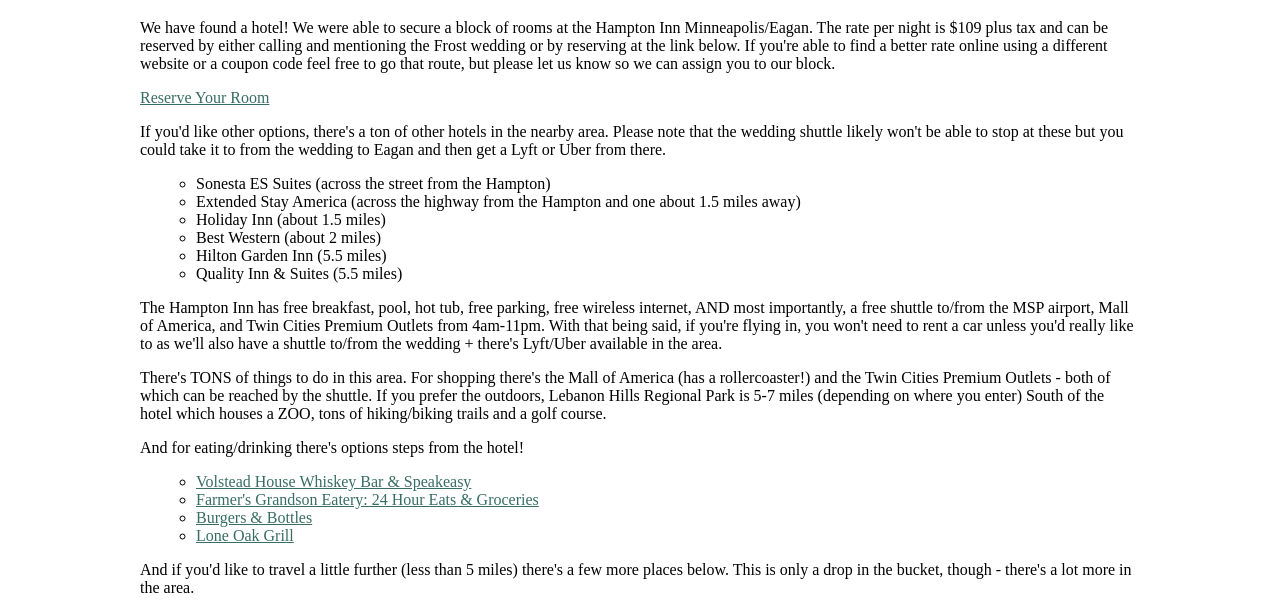
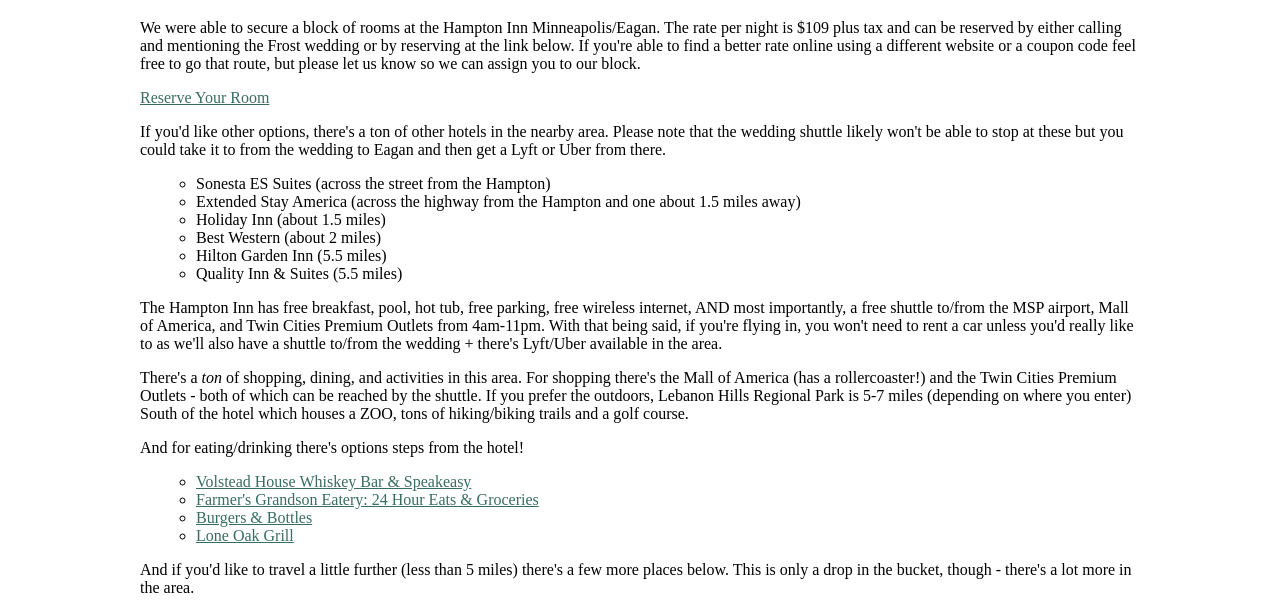
Before and after one commit to odayakanaasa/steve-and-kateri-wedding, a Gatsby site: page /hotel/ in a window 1280 px wide. Shown: the part 169-779 px from the top of the page. Built offline with nearby package versions, Linux system fonts and the light colour scheme; Gatsby itself is replaced by a stand-in of ours; some packages are replaced by stand-ins of ours.

Commit message:
edited hotel information & added new favicon

```diff
--- a/content/posts/hotel.md
+++ b/content/posts/hotel.md
@@ -5,7 +5,7 @@ date: "01/01/2018"
 icon: "/icons/hotel.svg"
 ---
 
-We have found a hotel! We were able to secure a block of rooms at the Hampton Inn Minneapolis/Eagan. The rate per night is $109 plus tax and can be reserved by either calling and mentioning the Frost wedding or by reserving at the link below. If you're able to find a better rate online using a different website or a coupon code feel free to go that route, but please let us know so we can assign you to our block.
+We were able to secure a block of rooms at the Hampton Inn Minneapolis/Eagan. The rate per night is $109 plus tax and can be reserved by either calling and mentioning the Frost wedding or by reserving at the link below. If you're able to find a better rate online using a different website or a coupon code feel free to go that route, but please let us know so we can assign you to our block.
 
 [Reserve Your Room](http://hamptoninn.hilton.com/en/hp/groups/personalized/M/MSPEGHX-CFW-20180720/index.jhtml;jsessionid=T42TFF3LRTHL4CSQA0Q3MQQ)
 
@@ -20,7 +20,7 @@ If you'd like other options, there's a ton of other hotels in the nearby area. P
 
 The Hampton Inn has free breakfast, pool, hot tub, free parking, free wireless internet, AND most importantly, a free shuttle to/from the MSP airport, Mall of America, and Twin Cities Premium Outlets from 4am-11pm. With that being said, if you're flying in, you won't need to rent a car unless you'd really like to as we'll also have a shuttle to/from the wedding + there's Lyft/Uber available in the area.
 
-There's TONS of things to do in this area. For shopping there's the Mall of America (has a rollercoaster!) and the Twin Cities Premium Outlets - both of which can be reached by the shuttle. If you prefer the outdoors, Lebanon Hills Regional Park is 5-7 miles (depending on where you enter) South of the hotel which houses a ZOO, tons of hiking/biking trails and a golf course.
+There's a *ton* of shopping, dining, and activities in this area. For shopping there's the Mall of America (has a rollercoaster!) and the Twin Cities Premium Outlets - both of which can be reached by the shuttle. If you prefer the outdoors, Lebanon Hills Regional Park is 5-7 miles (depending on where you enter) South of the hotel which houses a ZOO, tons of hiking/biking trails and a golf course.
 
 And for eating/drinking there's options steps from the hotel!
 
```
Also changed, not shown: src/favicon.png.
